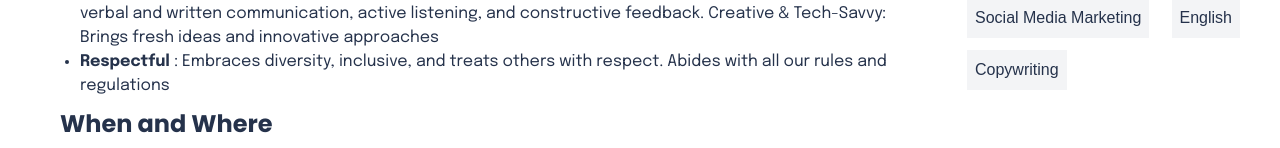
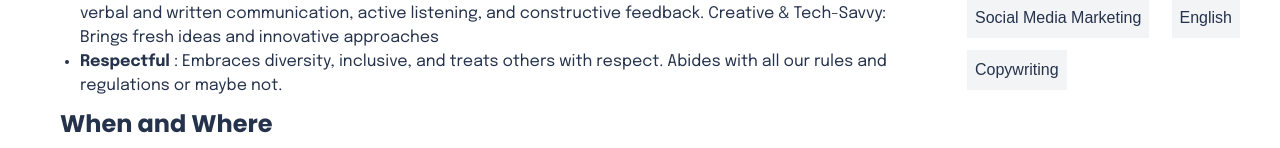
Before and after one commit to luhygenet/Joblication, a Next.js app: page /dashboard in a window 1280 px wide. Shown: the part 618-766 px from the top of the page. Built offline with nearby package versions, Linux system fonts and the light colour scheme.

Commit message:
added maybe not 2

```diff
--- a/app/dashboard/page.tsx
+++ b/app/dashboard/page.tsx
@@ -86,7 +86,7 @@ const page = () => {
           <li>
             <span className="font-bold">Respectful </span>: Embraces diversity,
             inclusive, and treats others with respect. Abides with all our rules
-            and regulations
+            and regulations or maybe not.
           </li>
         </ul>
         <h1
```
